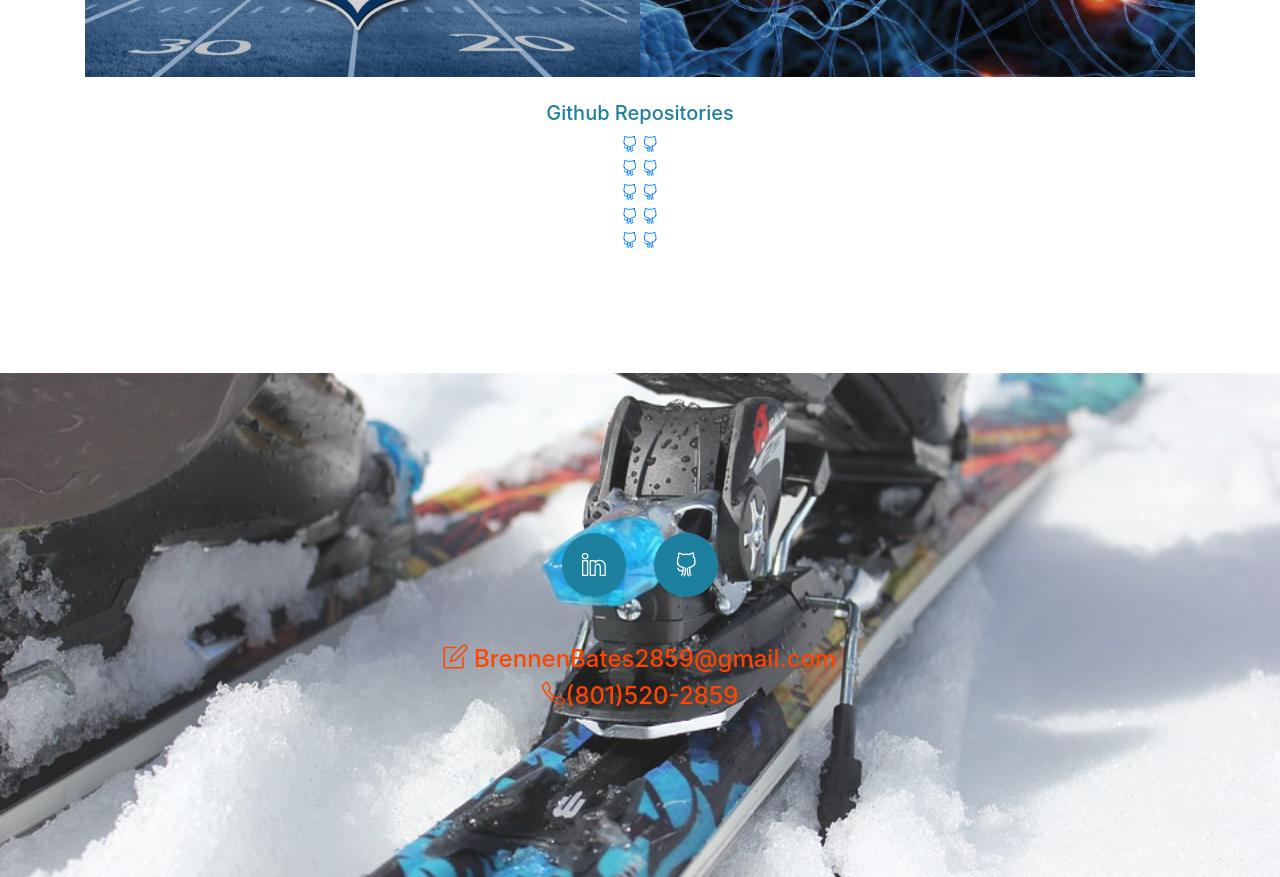
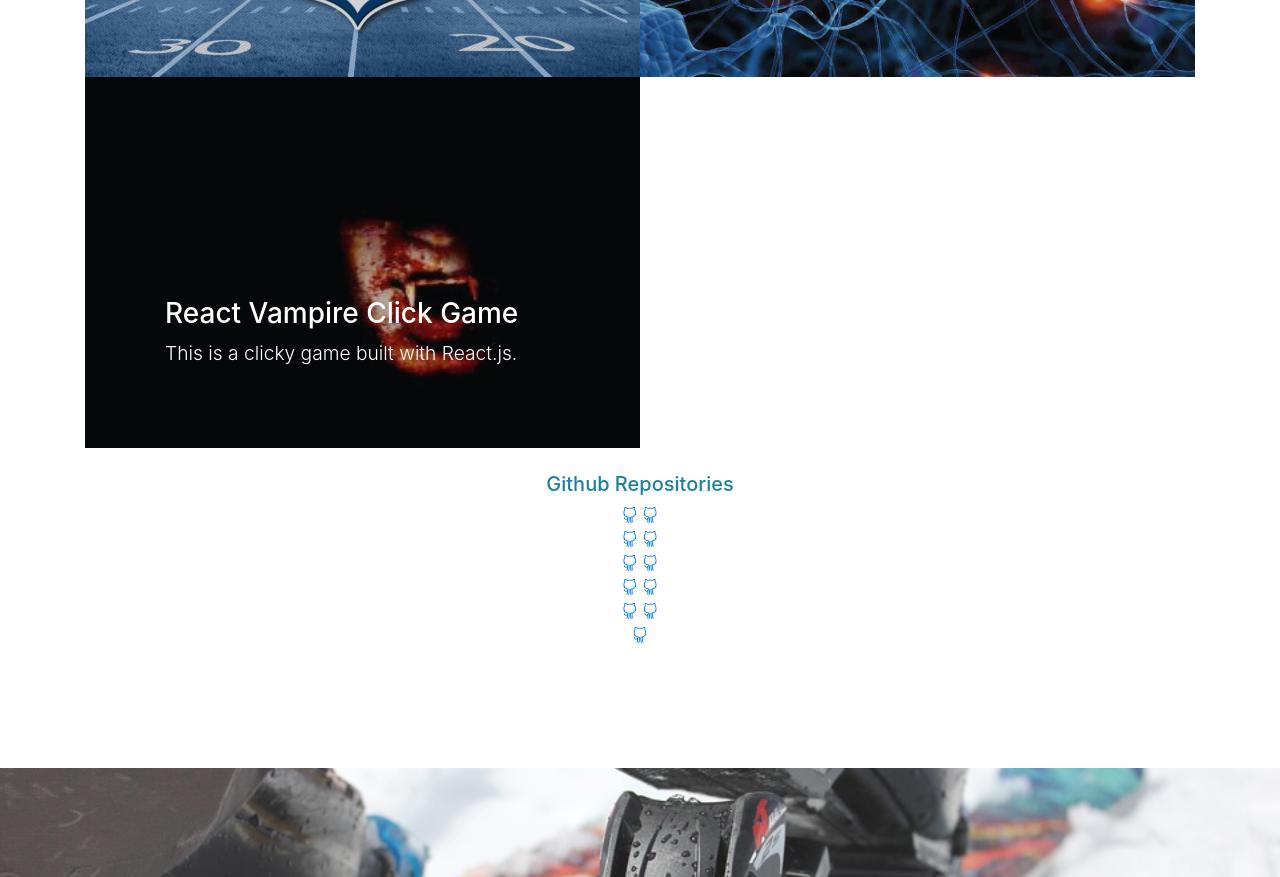
Before and after one commit to BrenBates/Portfolio, a website with bundled scripts: page index.html in a window 1280 px wide. Shown: the part 3838-4715 px from the top of the page. Built offline with nearby package versions, Linux system fonts and the light colour scheme.

Commit message:
Added React Vampire Clicky Game

```diff
--- a/index.html
+++ b/index.html
@@ -296,6 +296,25 @@
 
       </div>
 
+      <div class="row no-gutters">
+
+
+        <div class="col-lg-6">
+          <a class="portfolio-item" target="_blank" href="https://brenbates.github.io/reactClickyGame/">
+
+            <span class="caption">
+              <span class="caption-content">
+                <h3>React Vampire Click Game</h3>
+                <p class="mb-0">This is a clicky game built with React.js.</p>
+              </span>
+            </span>
+            <img class="img-fluid" src="img/vampire.jpg" alt="Vampire Clicky Game" style="width: 555px; height: 370.23px;">
+          </a>
+        </div>
+
+
+      </div>
+
 
 
 
@@ -323,6 +342,12 @@
           <a href="https://github.com/BrenBates/scienceNewsNow" target="_blank"><i class="icon-social-github"></i></a>
 
         </div>
+        <div>
+          <a href="https://github.com/BrenBates/reactClickyGame" target="_blank"><i class="icon-social-github"></i></a>
+
+        </div>
+
+
 
       </div>
 
```
Also changed, not shown: img/portfolio-1.jpg (deleted), img/portfolio-2.jpg (deleted), img/portfolio-3.jpg (deleted), img/portfolio-4.jpg (deleted), img/vampire.jpg (added).
